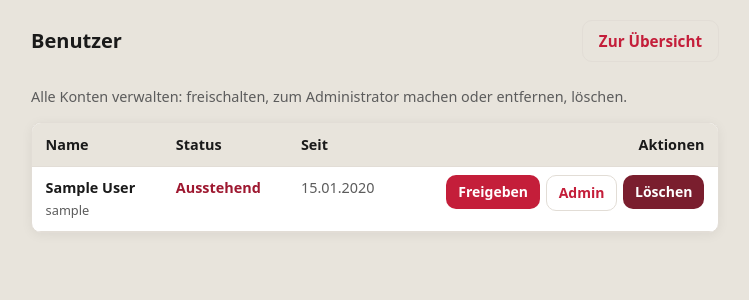
After one commit to 1letzgo/vorort, a FastAPI app: template app/templates/admin_benutzer.html in a window 1280 px wide. The commit adds this page. Shown: the top 300 px of the page, without its empty margins (265-1014 px from the left). Run offline with FastAPI, Linux system fonts and the light colour scheme; the template is opened without the code that fills it: most values are stand-ins (such as "Sample title", 1, 10 or a date in 2020).

Commit message:
Enhance user registration and login flow; update templates and database migration
- Added support for automatic admin approval for the first registered user.
- Updated registration form to include separate fields for display name and username.
- Modified login logic to approve users without an active admin if necessary.
- Removed outdated admin approval template and adjusted related routes.
- Improved user feedback in templates and added new styles for admin buttons.
- Updated database migration script to insert initial app settings if conditions are met.
- Enhanced .gitignore to exclude the new database file.

```diff
--- a/app/main.py
+++ b/app/main.py
@@ -12,6 +12,7 @@ from fastapi.exception_handlers import http_exception_handler
 from fastapi.responses import HTMLResponse, RedirectResponse, Response
 from fastapi.staticfiles import StaticFiles
 from starlette.templating import Jinja2Templates
+from sqlalchemy import func
 from sqlalchemy.orm import Session, selectinload
 from starlette.middleware.sessions import SessionMiddleware
 
@@ -37,6 +38,7 @@ UPLOAD_DIR.mkdir(parents=True, exist_ok=True)
 
 ALLOWED_IMAGE = {"image/jpeg", "image/png", "image/webp"}
 EXT_MAP = {".jpg": ".jpg", ".jpeg": ".jpg", ".png": ".png", ".webp": ".webp"}
+USERNAME_PATTERN = re.compile(r"^[\w.-]+$", re.UNICODE)
 
 
 @asynccontextmanager
@@ -113,7 +115,12 @@ def login_form(request: Request):
     info = None
     if request.query_params.get("pending") == "1":
         info = "Dein Konto ist noch nicht freigegeben. Bitte warte auf einen Administrator."
-    if request.query_params.get("registered") == "1":
+    if request.query_params.get("registered") == "first":
+        info = (
+            "Als erster Nutzer bist du automatisch Administrator und freigeschaltet — "
+            "du kannst dich jetzt anmelden."
+        )
+    elif request.query_params.get("registered") == "1":
         info = (
             "Registrierung gespeichert. Sobald ein Administrator dich freischaltet, "
             "kannst du dich anmelden."
@@ -132,7 +139,12 @@ def login_submit(
     username: Annotated[str, Form()],
     password: Annotated[str, Form()],
 ):
-    user = db.query(models.User).filter(models.User.username == username.strip()).first()
+    uname = username.strip()
+    user = (
+        db.query(models.User)
+        .filter(func.lower(models.User.username) == uname.lower())
+        .first()
+    )
     if not user or not verify_password(password, user.password_hash):
         return templates.TemplateResponse(
             request,
@@ -141,14 +153,30 @@ def login_submit(
             status_code=401,
         )
     if not user.is_approved:
-        return templates.TemplateResponse(
-            request,
-            "login.html",
-            {
-                "error": None,
-                "info": "Dein Konto ist noch nicht freigegeben. Bitte warte auf einen Administrator.",
-            },
+        # Kein aktiver Administrator → Notfall: einloggender Nutzer wird freigeschaltet
+        # und Admin (z. B. nach fehlerhaftem Gründer-Flag oder leerer Verwaltung).
+        has_active_admin = (
+            db.query(models.User)
+            .filter(
+                models.User.is_admin.is_(True),
+                models.User.is_approved.is_(True),
+            )
+            .first()
         )
+        if not has_active_admin:
+            user.is_approved = True
+            user.is_admin = True
+            db.merge(models.AppSetting(key="founder_done", value="1"))
+            db.commit()
+        else:
+            return templates.TemplateResponse(
+                request,
+                "login.html",
+                {
+                    "error": None,
+                    "info": "Dein Konto ist noch nicht freigegeben. Bitte warte auf einen Administrator.",
+                },
+            )
     request.session["user_id"] = user.id
     return RedirectResponse("/termine", status_code=302)
 
@@ -158,7 +186,11 @@ def registrierung_form(request: Request):
     return templates.TemplateResponse(
         request,
         "registrierung.html",
-        {"error": None},
+        {
+            "error": None,
+            "name_value": "",
+            "username_value": "",
+        },
     )
 
 
@@ -167,89 +199,176 @@ def registrierung_submit(
     request: Request,
     db: Annotated[Session, Depends(get_db)],
     name: Annotated[str, Form()],
+    benutzername: Annotated[str, Form()],
     password: Annotated[str, Form()],
     password2: Annotated[str, Form()],
 ):
-    username = " ".join(name.split()).strip()
+    display_name = " ".join(name.split()).strip()
+    username_raw = benutzername.strip()
+    username_norm = username_raw.lower()
     err = None
-    if len(username) < 2:
+    if len(display_name) < 2:
         err = "Bitte einen Namen mit mindestens 2 Zeichen angeben."
-    elif len(username) > 80:
-        err = "Name ist zu lang (max. 80 Zeichen)."
+    elif len(display_name) > 120:
+        err = "Name ist zu lang (max. 120 Zeichen)."
+    elif len(username_norm) < 2:
+        err = "Benutzername mindestens 2 Zeichen."
+    elif len(username_norm) > 80:
+        err = "Benutzername ist zu lang (max. 80 Zeichen)."
+    elif not USERNAME_PATTERN.match(username_norm):
+        err = (
+            "Benutzername: nur Buchstaben, Ziffern, Punkt, Unterstrich und Bindestrich "
+            "(keine Leerzeichen)."
+        )
     elif len(password) < 8:
         err = "Passwort mindestens 8 Zeichen."
     elif password != password2:
         err = "Passwörter stimmen nicht überein."
+    ctx = {
+        "name_value": display_name,
+        "username_value": username_raw,
+    }
     if err:
         return templates.TemplateResponse(
             request,
             "registrierung.html",
-            {"error": err},
+            {"error": err, **ctx},
             status_code=400,
         )
-    if db.query(models.User).filter(models.User.username == username).first():
+    if (
+        db.query(models.User)
+        .filter(func.lower(models.User.username) == username_norm)
+        .first()
+    ):
         return templates.TemplateResponse(
             request,
             "registrierung.html",
-            {"error": "Dieser Name ist bereits registriert."},
+            {
+                "error": "Dieser Benutzername ist bereits vergeben.",
+                **ctx,
+            },
             status_code=400,
         )
+    # Gründer:in = erste erfolgreiche Registrierung (persistiertes Flag, nicht nur User-Zähler)
+    founder_done = db.get(models.AppSetting, "founder_done")
+    is_first_user = founder_done is None
     db.add(
         models.User(
-            username=username,
+            username=username_norm,
             password_hash=hash_password(password),
-            display_name=username,
-            is_approved=False,
-            is_admin=False,
+            display_name=display_name,
+            is_approved=is_first_user,
+            is_admin=is_first_user,
         ),
     )
+    if is_first_user:
+        db.merge(models.AppSetting(key="founder_done", value="1"))
     db.commit()
+    if is_first_user:
+        return RedirectResponse("/login?registered=first", status_code=302)
     return RedirectResponse("/login?registered=1", status_code=302)
 
 
-@app.get("/admin/freigaben", response_class=HTMLResponse)
-def admin_freigaben(
+def _admin_count(db: Session) -> int:
+    return (
+        db.query(models.User).filter(models.User.is_admin.is_(True)).count()
+    )
+
+
+@app.get("/admin/benutzer", response_class=HTMLResponse)
+def admin_benutzer_list(
     request: Request,
     db: Annotated[Session, Depends(get_db)],
     user: AdminUser,
 ):
-    pending = (
-        db.query(models.User)
-        .filter(models.User.is_approved.is_(False))
-        .order_by(models.User.created_at.asc())
-        .all()
+    all_users = (
+        db.query(models.User).order_by(models.User.created_at.asc()).all()
     )
     return templates.TemplateResponse(
         request,
-        "admin_freigaben.html",
-        {"user": user, "pending": pending},
+        "admin_benutzer.html",
+        {
+            "user": user,
+            "users": all_users,
+            "admin_count": _admin_count(db),
+        },
     )
 
 
-@app.post("/admin/freigaben/{user_id}/genehmigen")
-def admin_freigabe_genehmigen(
-    user_id: int,
+@app.post("/admin/benutzer/{uid}/freigeben")
+def admin_benutzer_freigeben(
+    uid: int,
     db: Annotated[Session, Depends(get_db)],
     _: AdminUser,
 ):
-    u = db.get(models.User, user_id)
+    u = db.get(models.User, uid)
     if u and not u.is_approved:
         u.is_approved = True
         db.commit()
-    return RedirectResponse("/admin/freigaben", status_code=302)
+    return RedirectResponse("/admin/benutzer", status_code=302)
 
 
-@app.post("/admin/freigaben/{user_id}/ablehnen")
-def admin_freigabe_ablehnen(
-    user_id: int,
+@app.post("/admin/benutzer/{uid}/admin-ernennen")
+def admin_benutzer_admin_ernennen(
+    uid: int,
     db: Annotated[Session, Depends(get_db)],
     _: AdminUser,
 ):
-    u = db.get(models.User, user_id)
-    if u and not u.is_approved and not u.is_admin:
-        db.delete(u)
+    u = db.get(models.User, uid)
+    if u:
+        u.is_admin = True
+        u.is_approved = True
         db.commit()
-    return RedirectResponse("/admin/freigaben", status_code=302)
+    return RedirectResponse("/admin/benutzer", status_code=302)
+
+
+@app.post("/admin/benutzer/{uid}/admin-entfernen")
+def admin_benutzer_admin_entfernen(
+    uid: int,
+    db: Annotated[Session, Depends(get_db)],
+    _: AdminUser,
+):
+    u = db.get(models.User, uid)
+    if not u or not u.is_admin:
+        return RedirectResponse("/admin/benutzer", status_code=302)
+    if _admin_count(db) <= 1:
+        raise HTTPException(
+            status_code=403,
+            detail="Es muss mindestens ein Administrator bleiben.",
+        )
+    u.is_admin = False
+    db.commit()
+    return RedirectResponse("/admin/benutzer", status_code=302)
+
+
+@app.post("/admin/benutzer/{uid}/loeschen")
+def admin_benutzer_loeschen(
+    uid: int,
+    db: Annotated[Session, Depends(get_db)],
+    actor: AdminUser,
+):
+    if uid == actor.id:
+        raise HTTPException(
+            status_code=403,
+            detail="Du kannst dein eigenes Konto nicht löschen.",
+        )
+    u = db.get(models.User, uid)
+    if not u:
+        return RedirectResponse("/admin/benutzer", status_code=302)
+    if u.is_admin and _admin_count(db) <= 1:
+        raise HTTPException(
+            status_code=403,
+            detail="Der letzte Administrator kann nicht gelöscht werden.",
+        )
+    db.query(models.Termin).filter(
+        models.Termin.created_by_id == uid,
+    ).update(
+        {models.Termin.created_by_id: actor.id},
+        synchronize_session=False,
+    )
+    db.delete(u)
+    db.commit()
+    return RedirectResponse("/admin/benutzer", status_code=302)
 
 
 @app.get("/logout")
--- /dev/null
+++ b/app/templates/admin_benutzer.html
@@ -0,0 +1,71 @@
+{% extends "base.html" %}
+{% block title %}Benutzer — Wahlkampf{% endblock %}
+{% block body %}
+<header>
+  <h1>Benutzer</h1>
+  <nav class="nav">
+    <a href="/termine" class="btn btn-ghost">Zur Übersicht</a>
+  </nav>
+</header>
+
+<p class="muted" style="margin-top:0;">Alle Konten verwalten: freischalten, zum Administrator machen oder entfernen, löschen.</p>
+
+<div class="card" style="padding:0; overflow-x:auto;">
+  <table style="width:100%; min-width:520px; border-collapse:collapse; font-size:.9rem;">
+    <thead>
+      <tr style="background:var(--bg); text-align:left; border-bottom:1px solid var(--border);">
+        <th style="padding:.65rem .85rem;">Name</th>
+        <th style="padding:.65rem .85rem;">Status</th>
+        <th style="padding:.65rem .85rem;">Seit</th>
+        <th style="padding:.65rem .85rem; text-align:right;">Aktionen</th>
+      </tr>
+    </thead>
+    <tbody>
+      {% for u in users %}
+      <tr style="border-bottom:1px solid var(--border); vertical-align:top;">
+        <td style="padding:.65rem .85rem;">
+          <strong>{{ u.display_name or u.username }}</strong>
+          {% if u.username != u.display_name and u.display_name %}
+          <br><span class="muted" style="font-size:.8rem;">{{ u.username }}</span>
+          {% endif %}
+        </td>
+        <td style="padding:.65rem .85rem;">
+          {% if u.is_approved %}
+          <span style="white-space:nowrap;">Freigegeben</span>
+          {% else %}
+          <span style="white-space:nowrap; color:var(--accent-dim); font-weight:600;">Ausstehend</span>
+          {% endif %}
+          {% if u.is_admin %}
+          <br><span class="muted" style="font-size:.8rem;">Administrator</span>
+          {% endif %}
+        </td>
+        <td style="padding:.65rem .85rem;" class="muted">{{ u.created_at.strftime('%d.%m.%Y') }}</td>
+        <td style="padding:.5rem .85rem; text-align:right;">
+          <div style="display:flex; flex-wrap:wrap; gap:.35rem; justify-content:flex-end;">
+            {% if not u.is_approved %}
+            <form method="post" action="/admin/benutzer/{{ u.id }}/freigeben" style="margin:0;">
+              <button type="submit" class="btn btn-sm">Freigeben</button>
+            </form>
+            {% endif %}
+            {% if not u.is_admin %}
+            <form method="post" action="/admin/benutzer/{{ u.id }}/admin-ernennen" style="margin:0;">
+              <button type="submit" class="btn btn-ghost btn-sm">Admin</button>
+            </form>
+            {% elif admin_count > 1 %}
+            <form method="post" action="/admin/benutzer/{{ u.id }}/admin-entfernen" style="margin:0;">
+              <button type="submit" class="btn btn-ghost btn-sm">Kein Admin</button>
+            </form>
+            {% endif %}
+            {% if u.id != user.id and (not u.is_admin or admin_count > 1) %}
+            <form method="post" action="/admin/benutzer/{{ u.id }}/loeschen" style="margin:0;" onsubmit="return confirm('Diesen Nutzer wirklich löschen?');">
+              <button type="submit" class="btn btn-danger btn-sm">Löschen</button>
+            </form>
+            {% endif %}
+          </div>
+        </td>
+      </tr>
+      {% endfor %}
+    </tbody>
+  </table>
+</div>
+{% endblock %}
--- a/app/templates/base.html
+++ b/app/templates/base.html
@@ -81,6 +81,12 @@
       background: #7a1e2e;
     }
     .btn-danger:hover { background: #5c1622; }
+    .btn-admin {
+      background: #1e7a4c;
+      color: #fff !important;
+      border: 1px solid #16633d;
+    }
+    .btn-admin:hover { background: #16633d; }
     .card {
       background: var(--card);
       border-radius: var(--radius);
--- a/app/templates/login.html
+++ b/app/templates/login.html
@@ -10,7 +10,7 @@
   {% if info %}<div class="info">{{ info }}</div>{% endif %}
   <form method="post" action="/login">
     <label for="username">Benutzername</label>
-    <input id="username" name="username" type="text" autocomplete="username" required>
+    <input id="username" name="username" type="text" autocomplete="username" required placeholder="Dein Benutzername aus der Registrierung">
     <label for="password">Passwort</label>
     <input id="password" name="password" type="password" autocomplete="current-password" required>
     <p style="margin-top:1.25rem;">
--- a/app/templates/termine_list.html
+++ b/app/templates/termine_list.html
@@ -7,11 +7,10 @@
     <button type="button" class="btn header-ics-btn" id="ics-open">Abonnieren</button>
   </div>
   <nav class="nav">
+    <a href="/termine/neu" class="btn">Neuer Termin</a>
     {% if user.is_admin %}
-    <span class="muted"><strong>Admin</strong></span>
-    <a href="/admin/freigaben" class="btn btn-ghost">Freigaben{% if pending_count %} ({{ pending_count }}){% endif %}</a>
+    <a href="/admin/benutzer" class="btn btn-admin">Admin{% if pending_count %} ({{ pending_count }}){% endif %}</a>
     {% endif %}
-    <a href="/termine/neu" class="btn">Neuer Termin</a>
     <a href="/logout" class="btn btn-ghost">Ausloggen</a>
   </nav>
 </header>
```
Also changed, not shown: app/db_migrate.py (+15 -0 lines), app/templates/admin_freigaben.html (deleted, +0 -36 lines), app/templates/registrierung.html (+7 -3 lines), scripts/create_user.py (+7 -2 lines), 1 other file.
